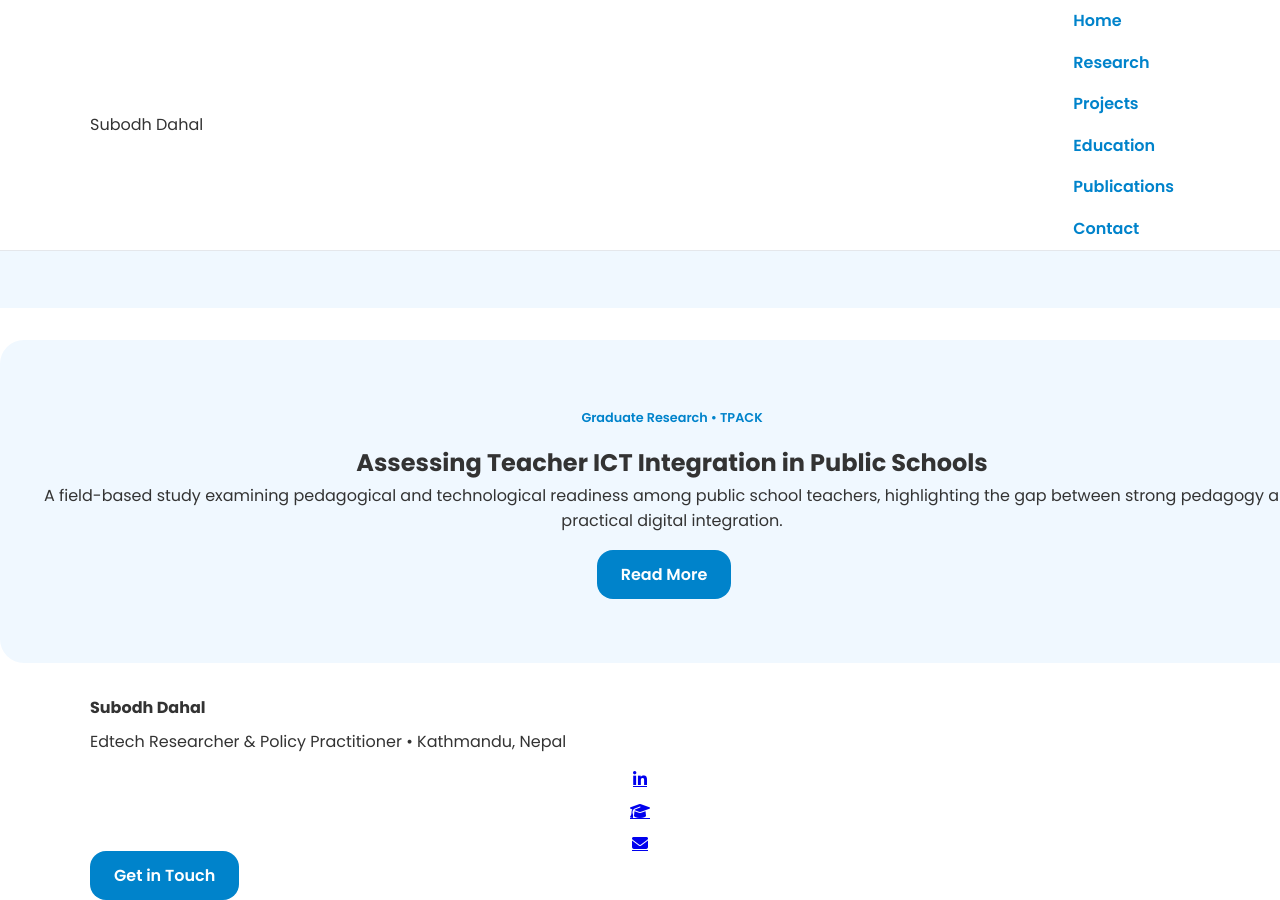
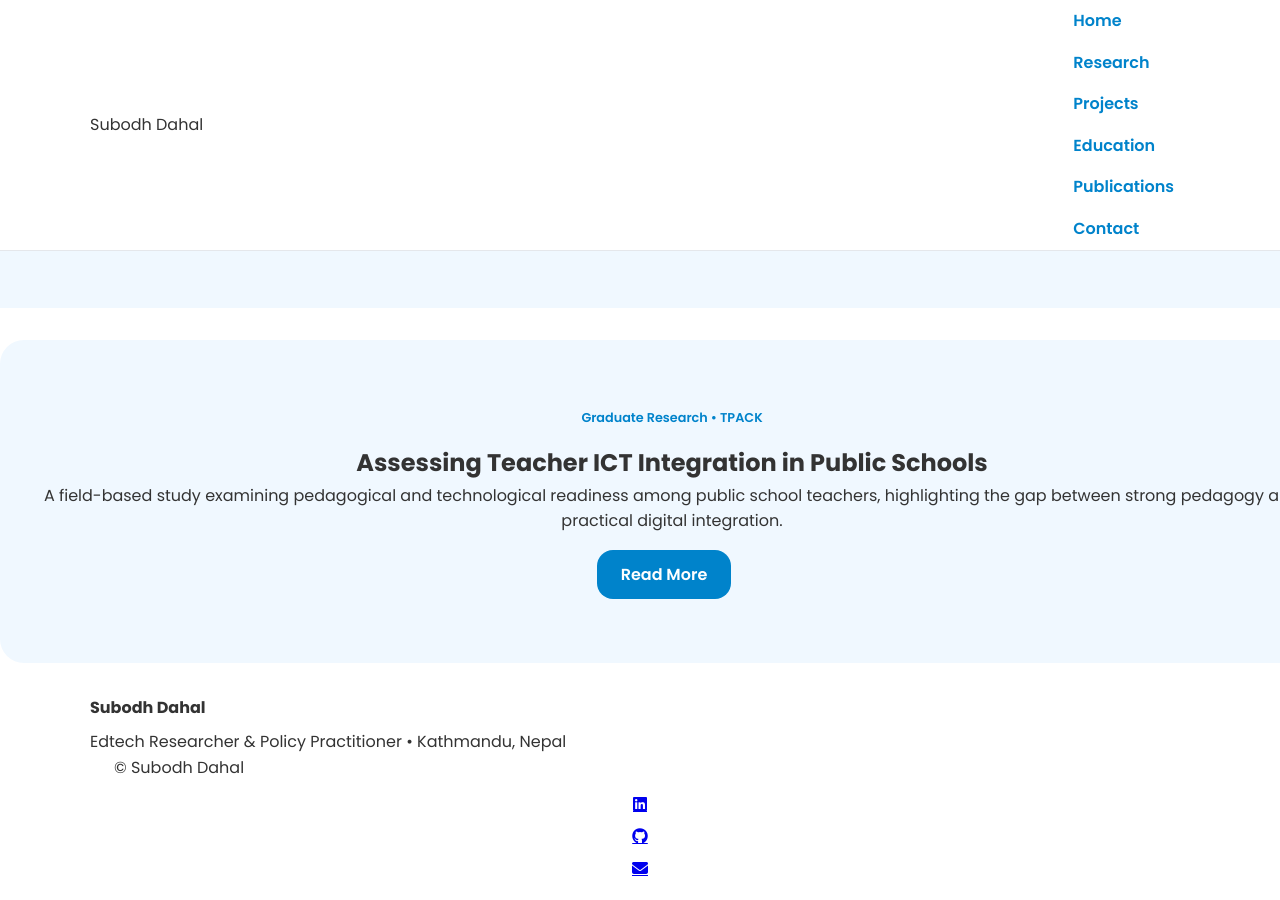
Before and after one commit to dahalsubodh/dahalsubodh.github.io, a Jekyll site: the page built from index.md, in a window 1280 px wide and 900 px high, scrolled down 1744 px. Built offline with Jekyll 4.4.1, drawn with Linux system fonts in a browser that asks for light colours; after the commit the page ends 2620 px from its top, so only the background shows below that.

Commit message:
Update footer.html

```diff
--- a/_includes/footer.html
+++ b/_includes/footer.html
@@ -1,16 +1,12 @@
 <div class="container footer-container">
   <h4>Subodh Dahal</h4>
   <p>Edtech Researcher & Policy Practitioner • Kathmandu, Nepal</p>
-  <div class="social">
-    <a href="https://www.linkedin.com/in/subodh-dahal/" target="_blank" title="LinkedIn">
-      <i class="fab fa-linkedin-in"></i>
-    </a>
-    <a href="https://scholar.google.com/citations?hl=en&user=3pw7tvsAAAAJ" target="_blank" title="Google Scholar">
-      <i class="fas fa-graduation-cap"></i>
-    </a>
-    <a href="mailto:subodhdotcome@gmail.com" title="Email">
-      <i class="fas fa-envelope"></i>
-    </a>
+  <div class="container">
+    <p>© Subodh Dahal</p>
+    <div class="social">
+      <a href="#"><i class="fab fa-linkedin"></i></a>
+      <a href="#"><i class="fab fa-github"></i></a>
+      <a href="#"><i class="fas fa-envelope"></i></a>
+    </div>
   </div>
-  <a href="mailto:subodhdotcome@gmail.com" class="cta-button">Get in Touch</a>
-</div>
+</footer>
```
